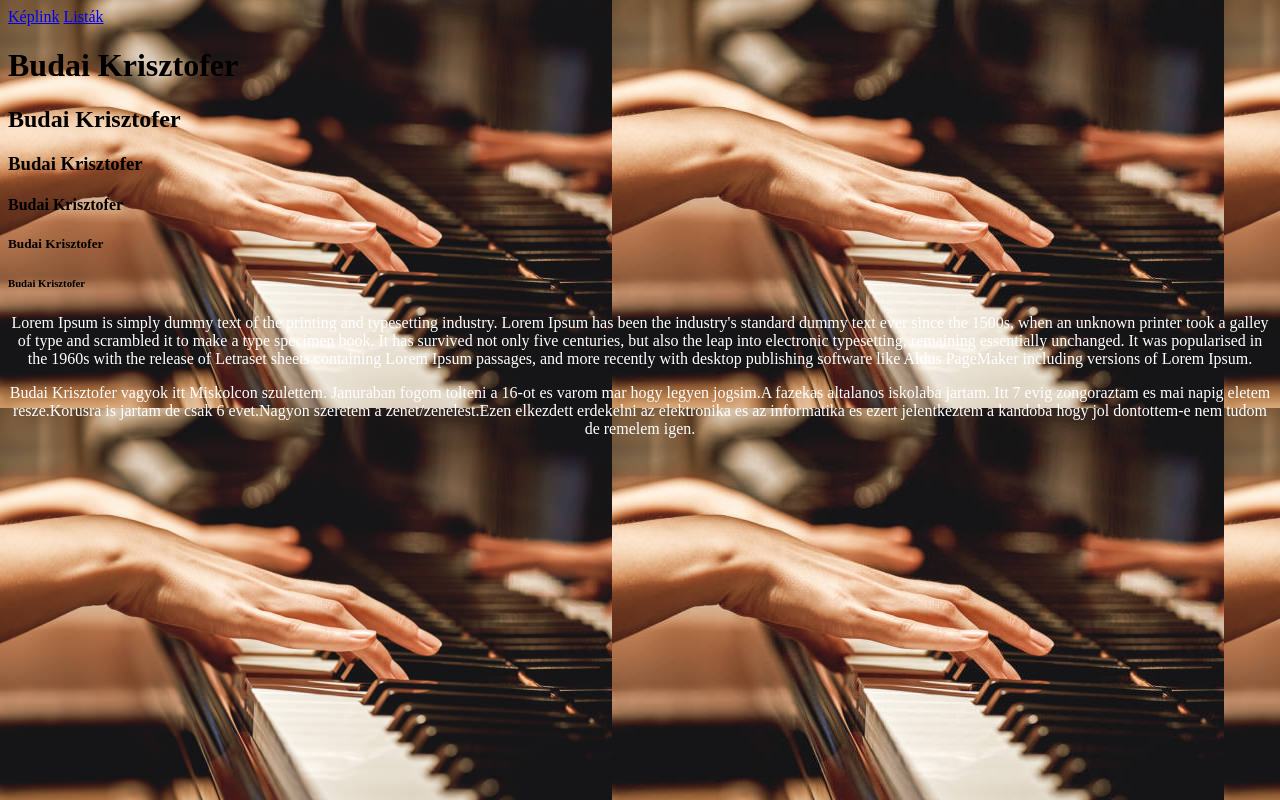
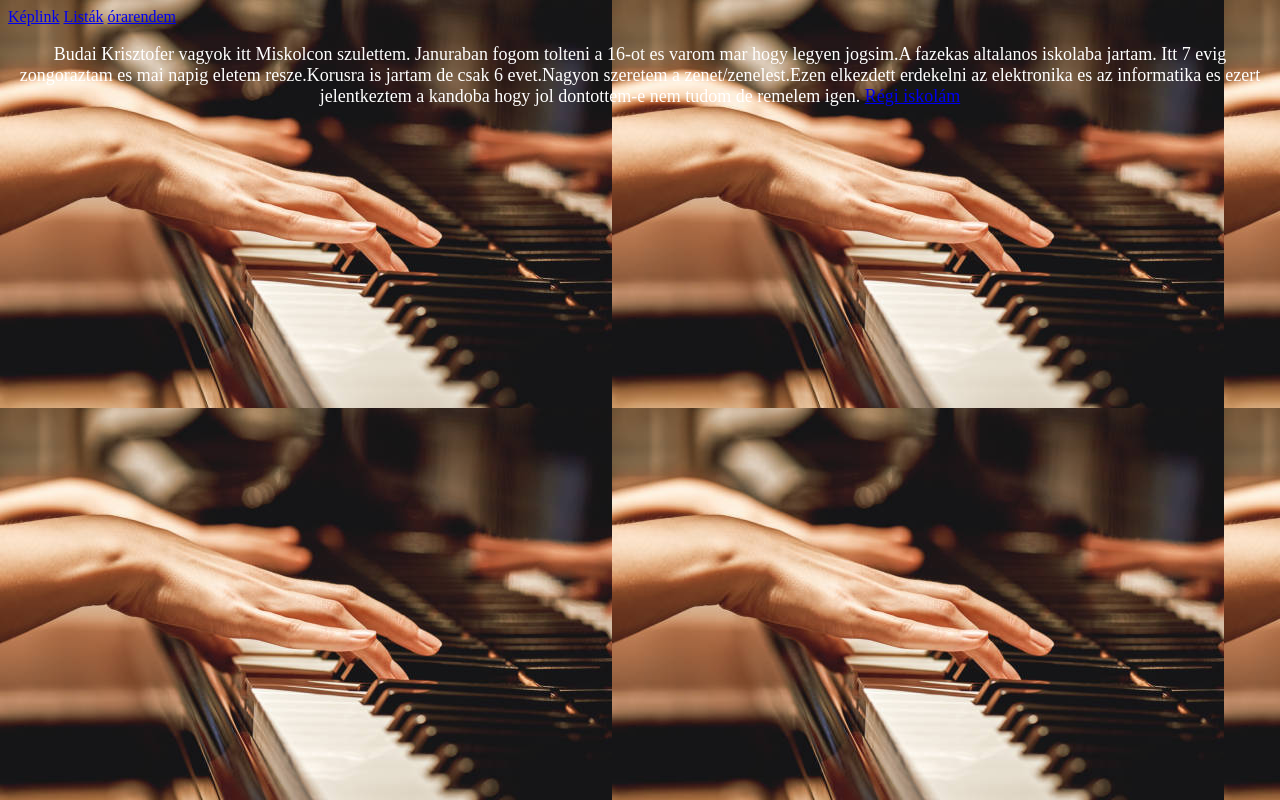
Before and after one commit to budaikrisztofer/weboldalam, a plain HTML site: page index.html in a window 1280 px wide. Drawn offline with Linux system fonts and the light colour scheme.

Commit message:
Add files via upload

```diff
--- a/index.html
+++ b/index.html
@@ -9,14 +9,9 @@
     <nav>
         <a href="keplink.html" style="text-align: center;">Képlink</a>
         <a href="listak.html"  style="text-align: center;">Listák</a>
+        <a href="orarend.html">órarendem</a>
     </nav>
-    <h1>Budai Krisztofer</h1>
-    <h2>Budai Krisztofer</h2>
-    <h3>Budai Krisztofer</h3>
-    <h4>Budai Krisztofer</h4>
-    <h5>Budai Krisztofer</h5>
-    <h6>Budai Krisztofer</h6>
- <p style="text-align: center;color: white;">Lorem Ipsum is simply dummy text of the printing and typesetting industry. Lorem Ipsum has been the industry's standard dummy text ever since the 1500s, when an unknown printer took a galley of type and scrambled it to make a type specimen book. It has survived not only five centuries, but also the leap into electronic typesetting, remaining essentially unchanged. It was popularised in the 1960s with the release of Letraset sheets containing Lorem Ipsum passages, and more recently with desktop publishing software like Aldus PageMaker including versions of Lorem Ipsum.</p>
-<p style="text-align: center;color: white;">Budai Krisztofer vagyok itt Miskolcon szulettem. Januraban fogom tolteni a 16-ot es varom mar hogy legyen jogsim.A fazekas altalanos iskolaba jartam. Itt 7 evig zongoraztam es mai napig eletem resze.Korusra is jartam de csak 6 evet.Nagyon szeretem a zenet/zenelest.Ezen elkezdett erdekelni az elektronika es az informatika es ezert jelentkeztem a kandoba hogy jol dontottem-e nem tudom de remelem igen.</p>
+
+<p style="text-align: center;font-size: large;color: white">Budai Krisztofer vagyok itt Miskolcon szulettem. Januraban fogom tolteni a 16-ot es varom mar hogy legyen jogsim.A fazekas altalanos iskolaba jartam. Itt 7 evig zongoraztam es mai napig eletem resze.Korusra is jartam de csak 6 evet.Nagyon szeretem a zenet/zenelest.Ezen elkezdett erdekelni az elektronika es az informatika es ezert jelentkeztem a kandoba hogy jol dontottem-e nem tudom de remelem igen. <a href="https://www.fazekas-miskolc.hu/">Régi iskolám</a></p>
 </body>
 </html>
```
